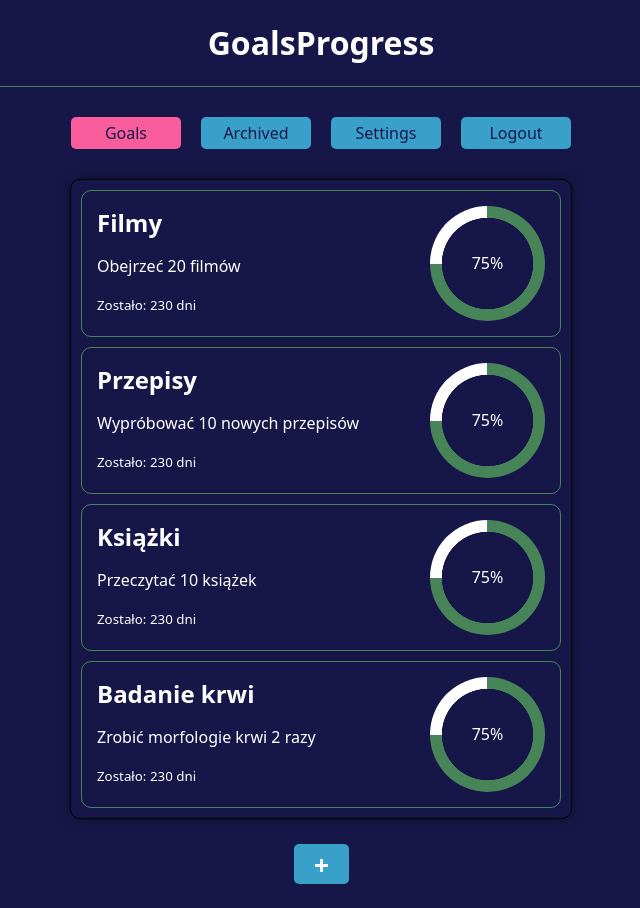
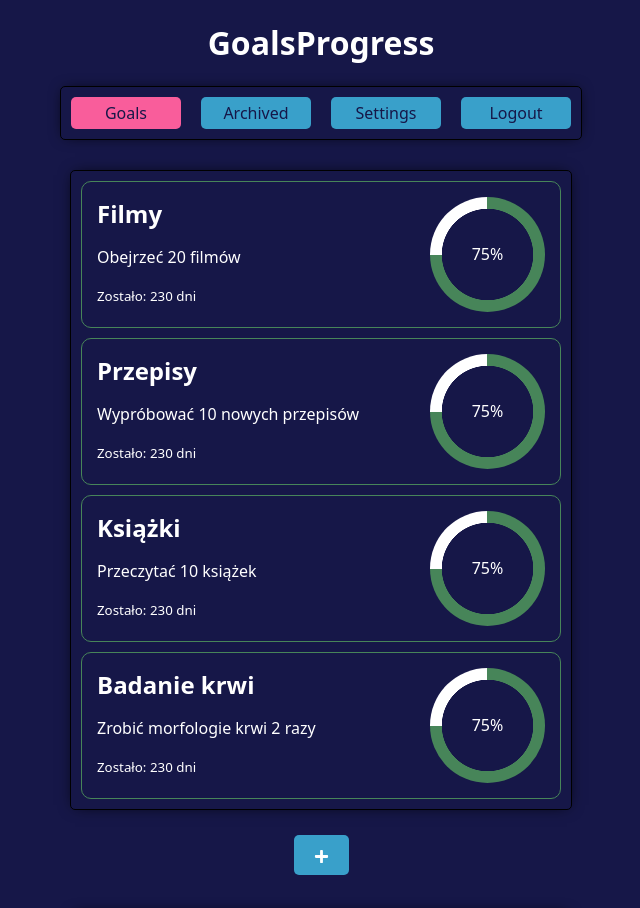
Before and after one commit to czareks2000/GoalsProgress, a React (Create React App) app in the folder goals-progress/: page / in a window 1280 px wide. Shown: the top 908 px of the page, without its empty margins (319-959 px from the left). Built offline with nearby package versions, Linux system fonts and the light colour scheme.

Commit message:
css cleanup

```diff
--- a/goals-progress/src/App.css
+++ b/goals-progress/src/App.css
@@ -22,14 +22,19 @@ body{
 
 .header{
   color: white;
-  border-bottom: 1px solid var(--primary);
-  margin-bottom: 30px;
+  /* border-bottom: 1px solid var(--primary); */
 }
 
 .navbar{
   display: flex;
-  margin: 30px 0;
+  margin: 0 0 30px 0;
   color: var(--background-dark);
+
+  margin-left: auto;
+  margin-right: auto;
+  width: 500px;
+  border: 1px solid black;
+  padding: 10px;
 }
 
 .navbar-item{
@@ -49,22 +54,33 @@ body{
 
 .footer{
   color: white;
-  border-top: 1px solid var(--primary);
+  /* border-top: 1px solid var(--primary); */
   margin-top: 30px;
   height: 50px;
+}
+
+.footer.container{
+  border-bottom-left-radius: 0 !important;
+  border-bottom-right-radius: 0 !important;
+}
+
+.shadow{
+  -webkit-box-shadow: 0px 0px 15px -5px rgba(0, 0, 0, 1);
+  -moz-box-shadow: 0px 0px 15px -5px rgba(0, 0, 0, 1);
+  box-shadow: 0px 0px 15px -5px rgba(0, 0, 0, 1);
 }
 
 .container{
   margin-left: auto;
   margin-right: auto;
   width: 500px;
+  border: 1px solid black;
+  border-radius: 5px;
+}
+
+.goals.container{
   min-height: 167px;
-  border: 1px solid black;
-  border-radius: 10px;
   margin: 20px auto;
-  -webkit-box-shadow: 0px 0px 15px -5px rgba(0, 0, 0, 1);
-  -moz-box-shadow: 0px 0px 15px -5px rgba(0, 0, 0, 1);
-  box-shadow: 0px 0px 15px -5px rgba(0, 0, 0, 1);
 }
 
 .goal{
--- a/goals-progress/src/App.js
+++ b/goals-progress/src/App.js
@@ -11,7 +11,7 @@ function App() {
     <>
       <div className="wrapper">
         <Header appName='GoalsProgress'/>
-        <div className="container">
+        <div className="goals container shadow">
           <div className="content">
             <Goals/>
           </div>
--- a/goals-progress/src/components/Footer.js
+++ b/goals-progress/src/components/Footer.js
@@ -1,6 +1,6 @@
 const Footer = () => {
   return (
-    <div className="footer text-center">
+    <div className="footer container shadow text-center">
       <p>GoalsProgress &copy; 2023 by Cezary Stchurski </p>
     </div>
   )
--- a/goals-progress/src/components/Navbar.js
+++ b/goals-progress/src/components/Navbar.js
@@ -1,6 +1,6 @@
 const Navbar = () => {
   return (
-    <div className="navbar text-center">
+    <div className="navbar container shadow text-center">
         <div className="navbar-item active">
             Goals
         </div>
```
